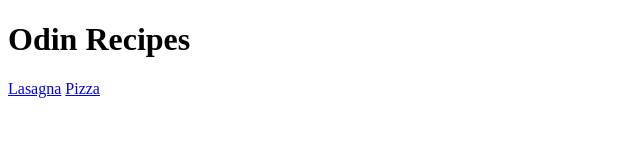
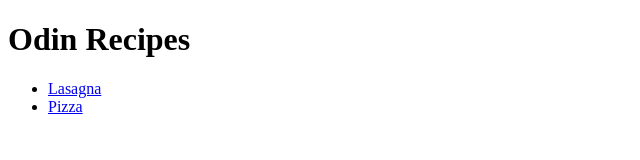
Before and after one commit to FerM-boop/odin-recipes, a plain HTML site: page index.html in a window 1280 px wide. Shown: the whole page, without its empty margins (0-640 px from the left). Drawn offline with Linux system fonts and the light colour scheme.

Commit message:
Reformatted recipes in index

```diff
--- a/index.html
+++ b/index.html
@@ -7,7 +7,9 @@
     </head>
     <body>
         <h1>Odin Recipes</h1>
-        <a href="recipes/lasagna.html">Lasagna</a>
-        <a href="recipes/pizza.html">Pizza</a>
+        <ul>
+            <li><a href="recipes/lasagna.html">Lasagna</a></li>
+            <li><a href="recipes/pizza.html">Pizza</a></li>
+        </ul>
     </body>
 </html>
```
